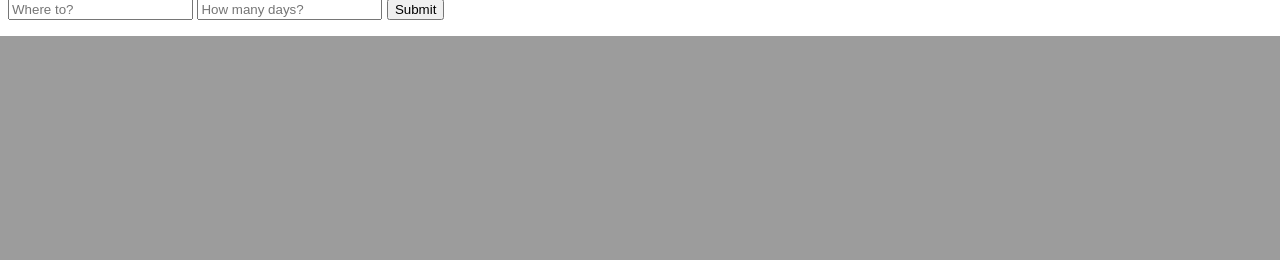
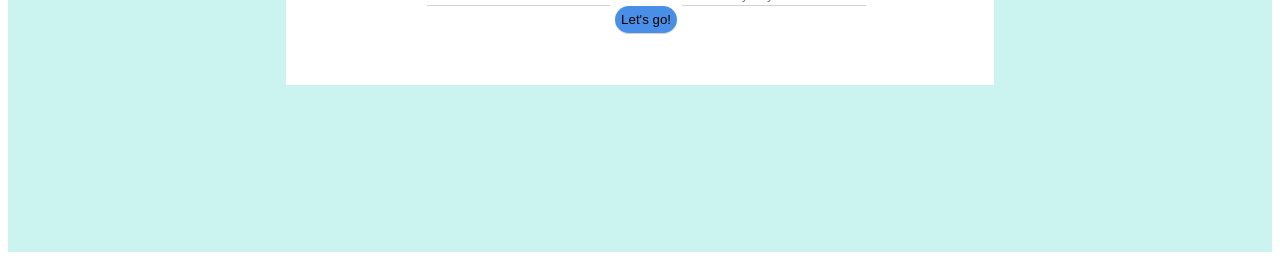
Before and after one commit to charisgao/final-project, a Flask app: page / in a window 1280 px wide. Shown: the part 851-1111 px from the top of the page. Before the commit the page ends 887 px from the top, so only its background shows below. Run offline with Flask 2, Linux system fonts and the light colour scheme.

Commit message:
form input landing page

```diff
--- a/static/css/style.css
+++ b/static/css/style.css
@@ -1,10 +1,47 @@
 body {
     font-family: 'IBM Plex Sans', sans-serif;
 }
-
+input{
+    border: 0px solid;
+    border-bottom: 1px solid lightgrey;
+}
+input:focus {
+    outline: 0;
+}
 .homeBg{
     background-image: url("/static/css/landingPageImg.jpeg");
     background-size: cover;
     width: 100%;
     height: 100%;
+    /* margin-bottom: 2%; */
 }
+#formContainer{
+    background-color: white;
+    display: flex;
+    padding: 5%;
+    justify-content: center;
+    margin-right: 15%;
+    margin-left: 15%;
+    box-sizing: border-box;
+    /* margin-bottom: 2%; */
+    margin-top: -19%;
+    flex-wrap: wrap;
+}
+.formInput{
+    margin-right: 5%;
+    margin-left: 7%;
+    padding: 0.5%;
+}
+input[type=submit] {
+    background-color: #4A8FE7;
+    border-radius: 30px;
+    padding: 1%;
+    transition: transform .2s;
+}
+input[type=submit]:hover{
+    transform: scale(1.1);
+}
+.holdForm{
+    background-color: #CBF3F0;
+    padding: 10%;
+}
--- a/templates/index.html
+++ b/templates/index.html
@@ -6,10 +6,15 @@
     <body>
         <h1>Welcome!</h1>
         <div class="homeBg"></div>
-        <form method="post" action="/results">
-            <input type="text" name="location" placeholder="Where to?"/>
-            <input type="number" name="days" placeholder="How many days?"/>
-            <input type="submit" value="Submit"/>
-        </form>
+        <div class="holdForm">
+            <form id = "formContainer" method="post" action="/results">
+                <input class = "formInput" type="text" name="location" placeholder="Where to?"/>
+                <input class = "formInput" type="number" name="days" placeholder="How many days?"/>
+                <input class = "formInput" type="submit" value="Let's go!"/>
+            </form>
+        </div>
+        <!-- <div class="divUnderInput">
+            <h2> book flights</h2>
+        </div> -->
     </body>
 </html>
```
